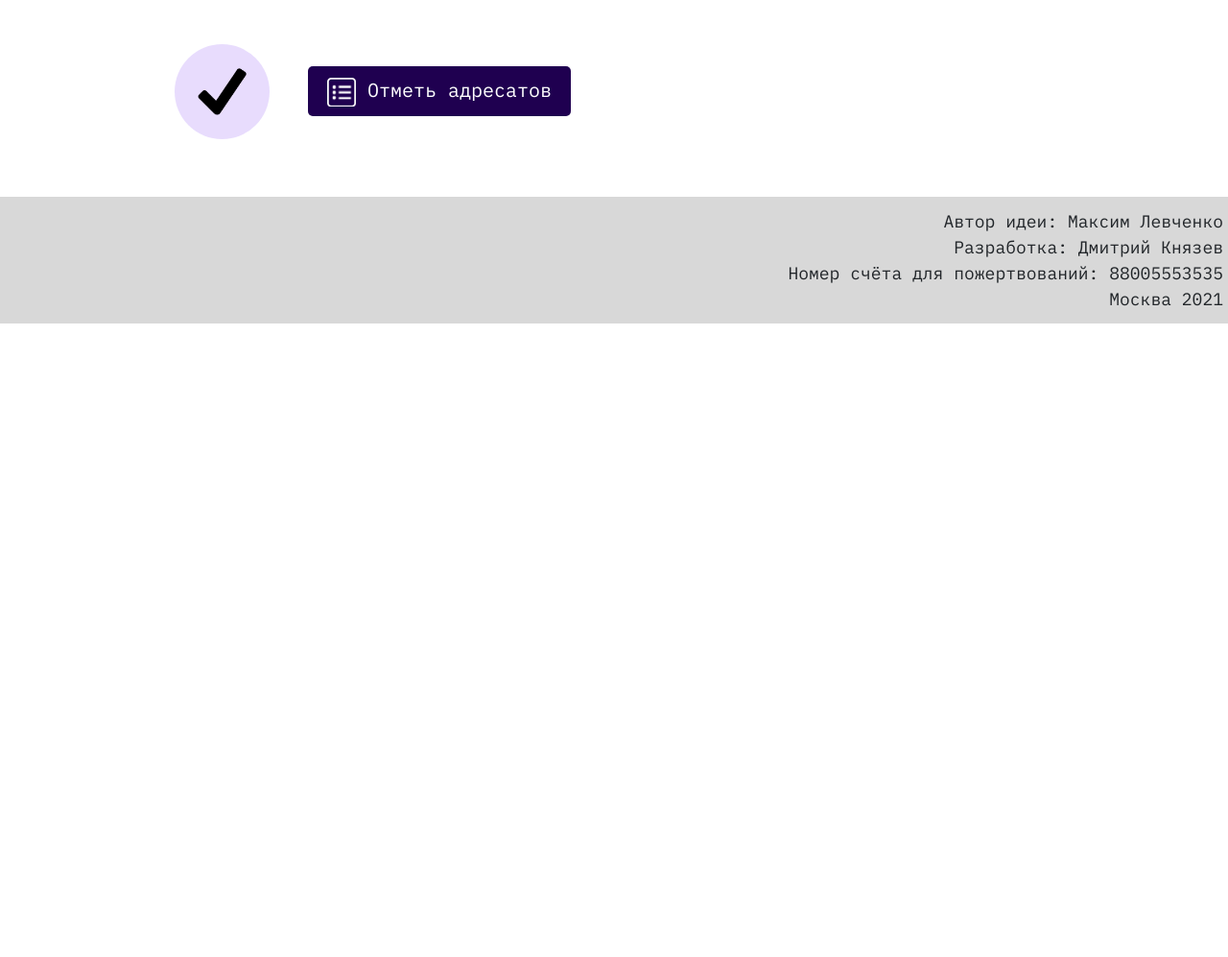
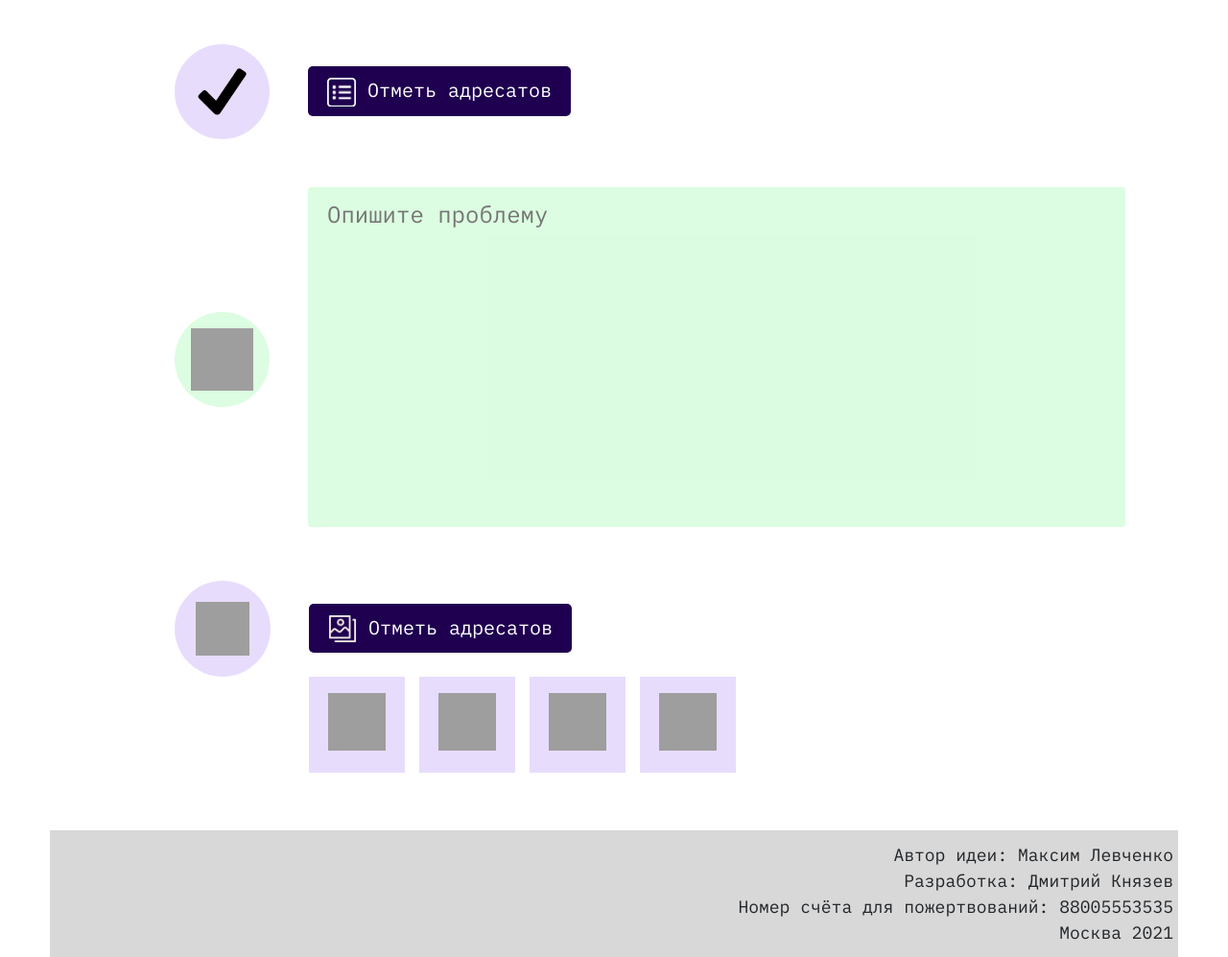
Before and after one commit to 113375/appeals, a PHP site: page /appeal.php in a window 1280 px wide. Shown: the part 518-1515 px from the top of the page at 96% size. Before the commit the page ends 855 px from the top, so only its background shows below. Run offline with PHP 8.4, Linux system fonts and the light colour scheme; grey boxes are pictures that could not be loaded.

Commit message:
Дизайн формы

```diff
--- a/appeal.php
+++ b/appeal.php
@@ -32,11 +32,10 @@
                         <img src="icons/map.png" alt="">
                     </div>
                 </div>
-                <div class="appeal-button button purple list">
+                <div class="appeal-margin-left appeal-button button purple list">
                     Выбрать район
                 </div>
             </div>
-
 
             <div class="points-block-appeal">
                 <div class="icon">
@@ -44,7 +43,7 @@
                         <img src="icons/list.png" alt="">
                     </div>
                 </div>
-                <div class="appeal-button button green list">
+                <div class="appeal-margin-left appeal-button button green list">
                     Выбрать тему обращения
                 </div>
             </div>
@@ -55,16 +54,55 @@
                         <img src="icons/checkmark.png" alt="">
                     </div>
                 </div>
-                <div class="appeal-button button purple list">
+                <div class="appeal-margin-left appeal-button button purple list">
                     Отметь адресатов
                 </div>
             </div>
+
+            <div class="points-block-appeal textarea">
+                <div class="icon">
+                    <div class="image green">
+                        <img src="icons/keyboard.png" alt="">
+                    </div>
+                </div>
+                <div class="appeal-margin-left textarea-apppeal-block">
+                    <textarea placeholder="Опишите проблему" id=""  rows="9"></textarea>
+                </div>
+            </div>
+
+            <div class="points-block-appeal img-button-block">
+                <div class="icon">
+                    <div class="image purple little">
+                        <img src="icons/photo.png" alt="">
+                    </div>
+                </div>
+                <div class="appeal-margin-left appeal-button button purple photo">
+                    Отметь адресатов
+                </div>
+            </div>
+
+            <div class="points-block-appeal block-for-img">
+                <div class="icon" style="width: 100px; height: 100px;">
+
+                </div>
+                <div class="appeal-margin-left img-icons-block">
+                    <?php for($i = 0; $i < 4; $i++):?>
+                    <div class="image-block image purple">
+                        <img class="icon-img-photo" src="icons/photo.png" alt="">
+                    </div>
+                    <?php endfor ?>
+                </div>
+            </div>
+
+
+
         </div>
+        <?php require "templates/footer.php"?>
+
         </div>
 
 
 
-        <?php require "templates/footer.php"?>
 
     </div>
     <script src="js/base.js"></script>
--- a/css/appeal.css
+++ b/css/appeal.css
@@ -1,4 +1,8 @@
 /*Стили для формы заполнения запроса*/
+:root{
+    --light-green-logo: rgba(0, 236, 39, 0.137);
+
+}
 
 .points-block-appeal{
     display: flex;
@@ -6,15 +10,61 @@
     margin-bottom: 50px;
 
 }
+.icon{
+    margin-top: auto;
+    margin-bottom: auto;
+}
 
 .appeal-button{
-    margin-left: 40px;
     display: block;
     margin-top: auto;
     margin-bottom: auto;
+}
+
+.textarea-apppeal-block{
+    width: 100%;
+}
+
+.textarea-apppeal-block textarea{
+    width: 100%;
+    background-color:var(--light-green-logo);
+    border: 0px solid black;
+    border-radius: 3px;
+    resize: none;
+    padding: 20px;
+    padding-top: 10px;
+    font-size: 24px;
 }
 
 .points.appeal{
     margin-top: 0;
     padding-left: 130px;
 }
+
+.appeal-margin-left{
+    margin-left: 40px;
+}
+
+.img-button-block{
+    margin-bottom: 0;
+}
+
+.img-icons-block{
+    display: flex;
+}
+
+.image-block{
+    width: 100px;
+    border-radius: 0;
+    margin-right: 15px;
+}
+
+.img-icons-block img{
+    height: 100px;
+    /* margin-right: 20px; */
+}
+
+.image-block .icon-img-photo{
+    width: 60px;
+    height: 60px;
+}
--- a/css/base.css
+++ b/css/base.css
@@ -153,6 +153,16 @@ body{
     background-size: cover;
 }
 
+.button.photo::before{
+    content: "";
+    height: 30px;
+    width: 30px;
+    background-image: url("../icons/photo-w.png");
+    vertical-align: middle;
+    display: inline-block;
+    background-size: cover;
+}
+
 .button.big::before{
     height: 55px;
     width: 55px;
```
